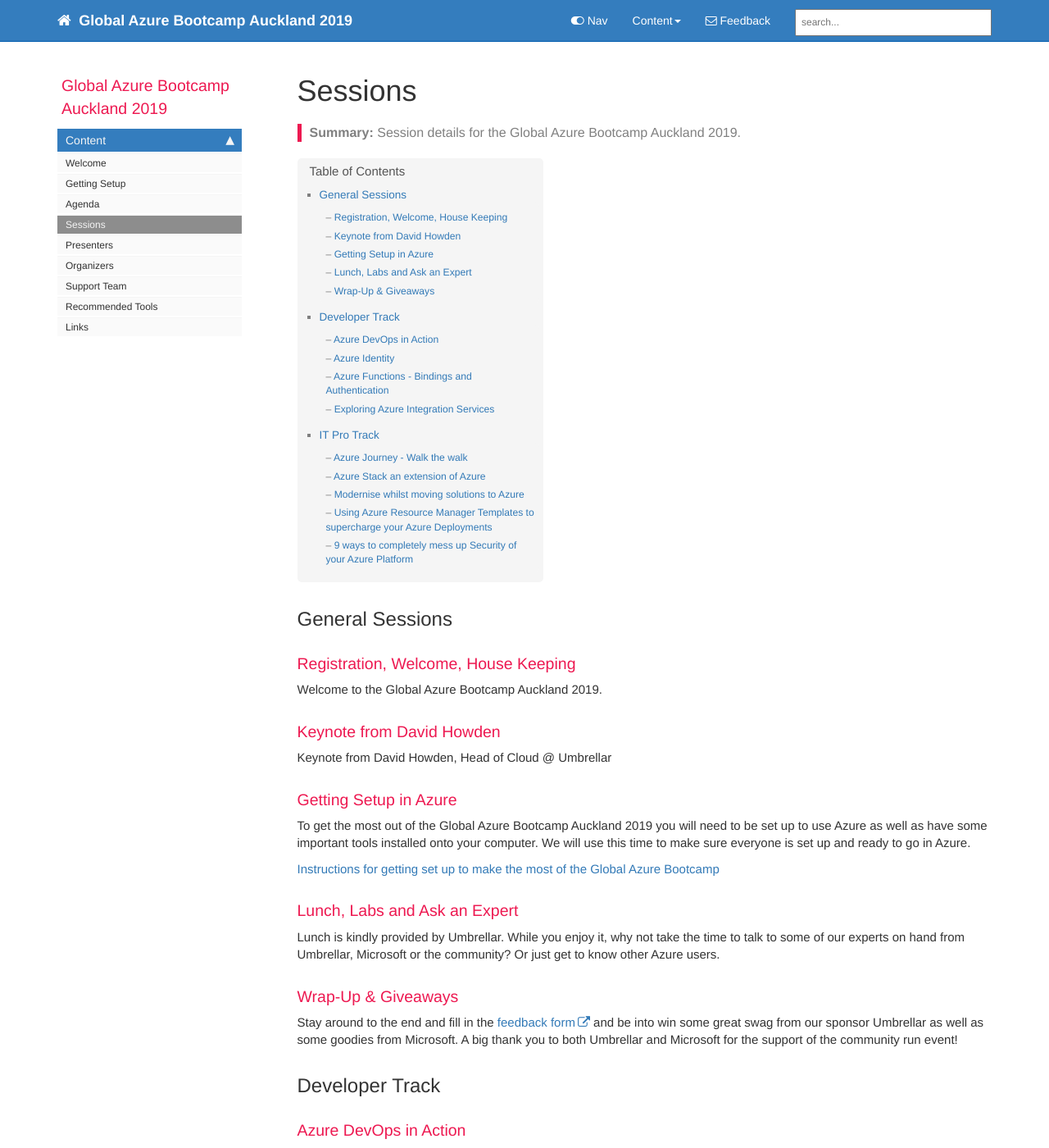
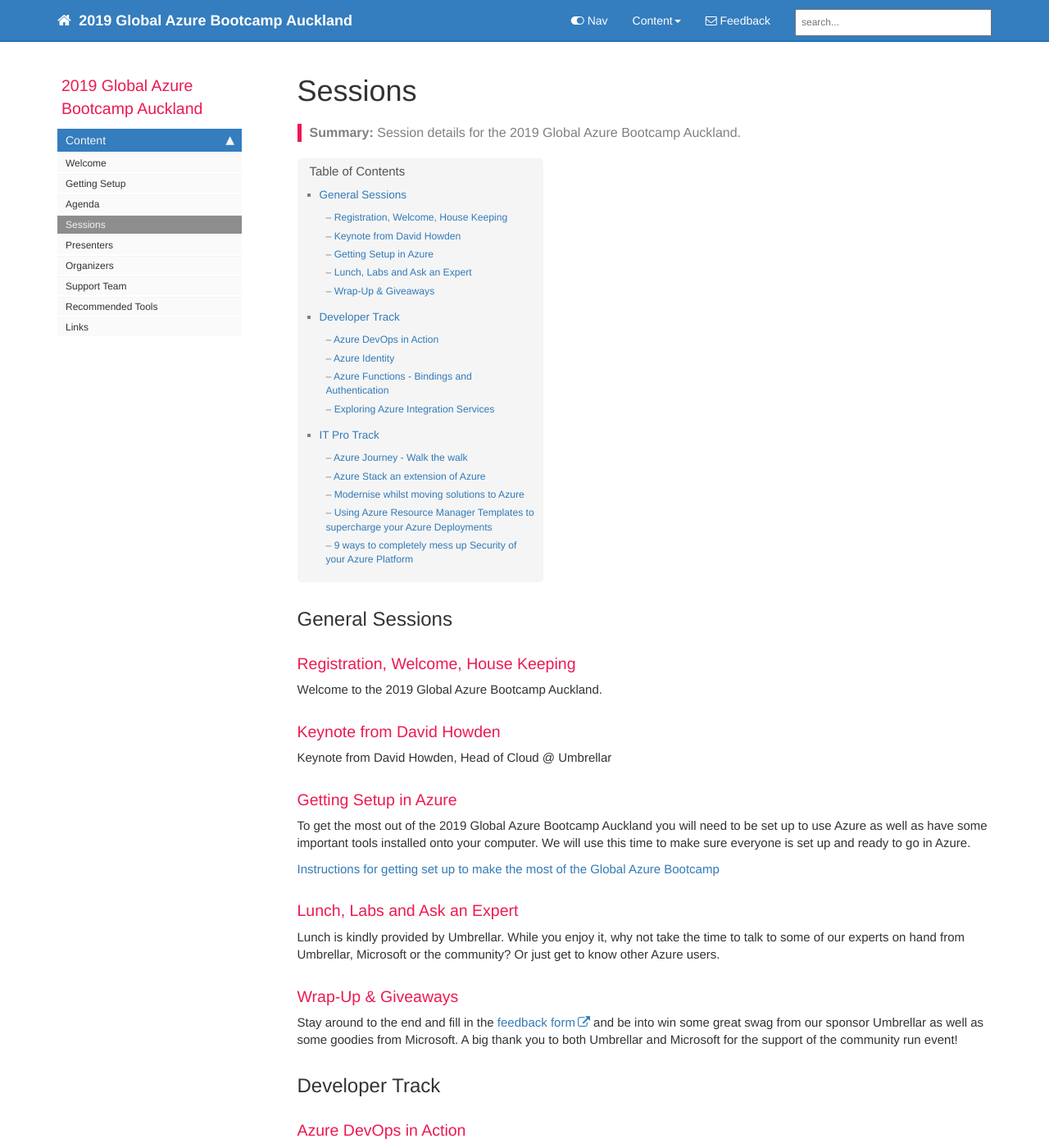
Before and after one commit to AotearoaAzureMeetup/global-azure-bootcamp-2019, a Jekyll site: the page built from content_sessions.md, in a window 1280 px wide and 1400 px high. Shown: the whole window at 82% size. Built offline with Jekyll 4.4.1, drawn with Linux system fonts in a browser that asks for light colours; nearby versions of some CDN libraries; comment, search, counter and statistics services are not loaded.

```diff
--- a/_config.yml
+++ b/_config.yml
@@ -3,10 +3,10 @@ repository: auckland-azure-user-group/global-azure-bootcamp-2019
 output: web
 # this property is useful for conditional filtering of content that is separate from the PDF.
 
-topnav_title: Global Azure Bootcamp Auckland 2019
+topnav_title: 2019 Global Azure Bootcamp Auckland
 # this appears on the top navigation bar next to the home button
 
-site_title: Reference material for the Global Azure Bootcamp Auckland 2019
+site_title: Reference material for the 2019 Global Azure Bootcamp Auckland
 # this appears in the html browser tab for the site title (seen mostly by search engines, not users)
 
 company_name: Auckland Azure User Group
--- a/_data/sidebars/home_sidebar.yml
+++ b/_data/sidebars/home_sidebar.yml
@@ -2,7 +2,7 @@
 
 entries:
 - title: Sidebar
-  product: Global Azure Bootcamp Auckland 2019
+  product: 2019 Global Azure Bootcamp Auckland
   folders:
 
   - title: Content
--- a/content_sessions.md
+++ b/content_sessions.md
@@ -3,14 +3,14 @@ title: "Sessions"
 keywords: GlobalAzure Azure Global Bootcamp Auckland
 sidebar: home_sidebar
 permalink: content_sessions.html
-summary: Session details for the Global Azure Bootcamp Auckland 2019.
+summary: Session details for the 2019 Global Azure Bootcamp Auckland.
 ---
 
 ## General Sessions
 
 ### Registration, Welcome, House Keeping
 
-Welcome to the Global Azure Bootcamp Auckland 2019.
+Welcome to the 2019 Global Azure Bootcamp Auckland.
 
 ### Keynote from David Howden
 
@@ -18,7 +18,7 @@ Keynote from David Howden, Head of Cloud @ Umbrellar
 
 ### Getting Setup in Azure
 
-To get the most out of the Global Azure Bootcamp Auckland 2019 you will need to be set up to use Azure as well as have some important tools installed onto your computer.
+To get the most out of the 2019 Global Azure Bootcamp Auckland you will need to be set up to use Azure as well as have some important tools installed onto your computer.
 We will use this time to make sure everyone is set up and ready to go in Azure.
 
 [Instructions for getting set up to make the most of the Global Azure Bootcamp](/content_setup.html)
```
Also changed, not shown: content_agenda.md (+1 -1 lines), index.md (+2 -2 lines).
